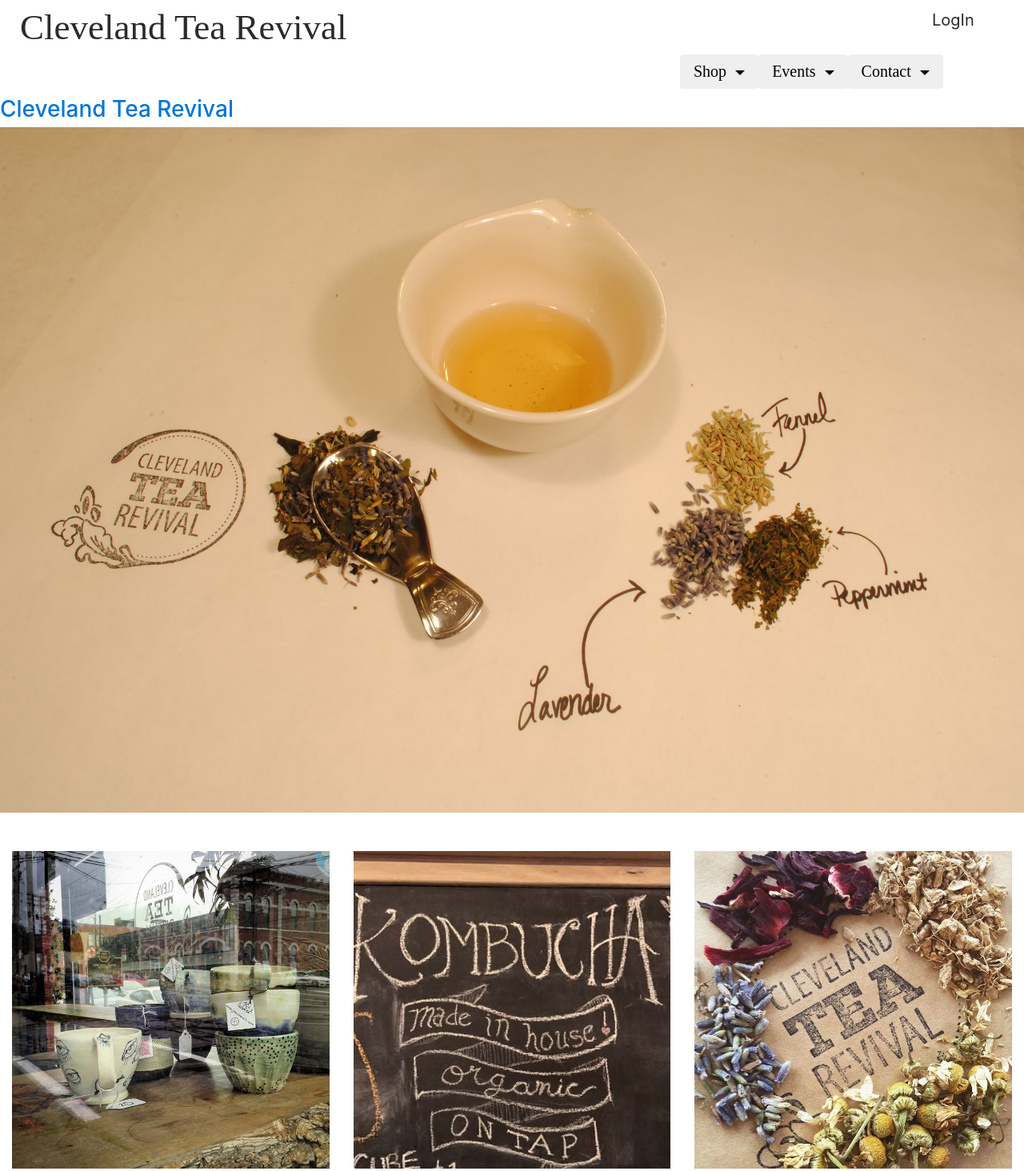
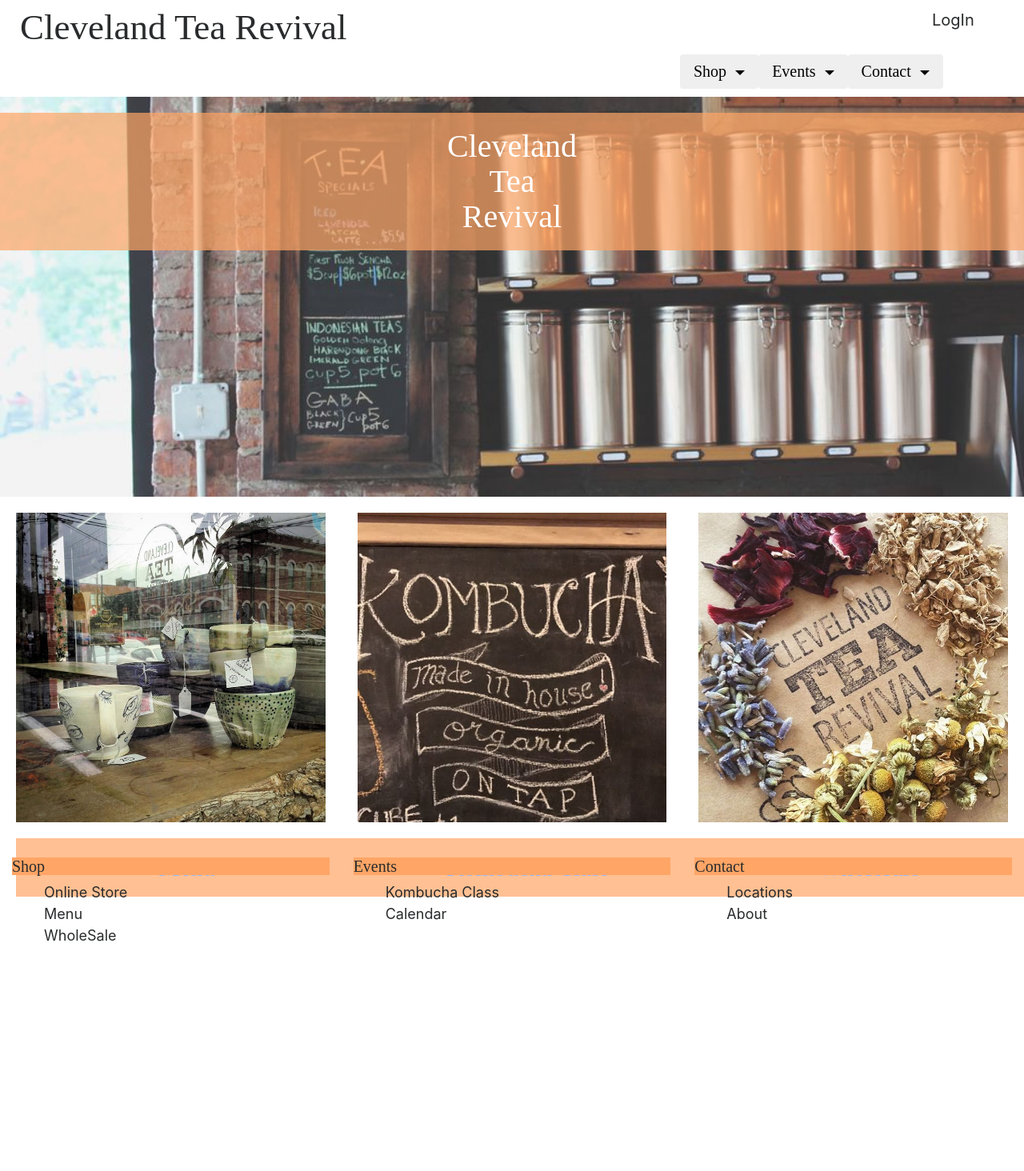
Before and after one commit to BixbyRamone/CleTeaRev, a website: page public/index.html in a window 1280 px wide. Shown: the top 1464 px of the page at 80% size. After the commit the page ends 1199 px from the top, so only its background shows below. Drawn offline with nearby package versions, Linux system fonts and the light colour scheme; a script that the page names is missing.

Commit message:
safety commit

```diff
--- a/public/css/style.css
+++ b/public/css/style.css
@@ -17,9 +17,38 @@
 	font-family: 'Slabo 27px', serif;
 }
 
-.img-header{
-	/*margin-top: 100px;*/
-}
+.img-header {
+	width: 100%;
+ 	position: absolute;
+ 	text-align: center;
+	font-family: 'Slabo 27px', serif;
+	color: #fff;
+	padding: 20px;
+	margin-top: 20px;
+	font-size: 40px;
+	background-color: rgba(255, 165, 102, 0.70);
+  }
+
+  .img-link {
+  	/*border: 10px;*/
+  	padding: 20px;
+  	width: 100%;
+  }
+
+  .link-header {
+  	position: absolute;
+	font-family: 'Slabo 27px', serif;
+	text-align: center;
+	background-color: rgba(255, 165, 102, 0.70);
+	color: rgb(148, 188, 252);
+	width: 100%;
+	padding-top: 20px;
+	padding-bottom: 20px;
+	border-left: 10px;
+	border-right: 10px;
+	margin-top: 20px;
+	font-size: 30px;
+  }
 
 .login-head {
 	float: right;
@@ -35,12 +64,12 @@
 footer > div > div > h4 {
 	width: 100%;
 	font-family: 'Slabo 27px', serif;
-	font-size: 40px;
+	font-size: 20px;
 	background-color: rgb(255, 165, 102);
 }
 
 footer > div > div > ul > li {
-	font-size: 35px;
+	font-size: 18px;
 }
 
 footer > div > div > ul {
--- a/public/index.html
+++ b/public/index.html
@@ -70,29 +70,36 @@
             </div>
         </header>
 
-        <!-- CONTENT -->
+        <!-- ____________________CONTENT____________________________ -->
+        <div>
         <a class="row" href="">
-        	<h3 class="img-header">Cleveland Tea Revival</h3>
-        	<img class="photo-link logo" src="/images/background.jpg">
-
+        	<img class="photo-link logo" src="/images/temppicrsz.jpeg">
+        	<h3 class="img-header">Cleveland<br>Tea<br>Revival</h3>
+        	<div></div>
         </a>
-
-        <br>
-        <br>
+    </div>
 
         <div class="row">
-        	<a class="col-lg-4" href="">
+        	<a class="col-lg-4 img-link" href="">
+        		<div class="">
         		<img class="photo-link" src="/images/window.jpg">
+        		<h3 class="link-header">Menu</h3>
+        		</div>
         	</a>
-        	<a class="col-lg-4" href="">
+        	<a class="col-lg-4 img-link" href="">
+        		<div class="">
         		<img class="photo-link" src="/images/chalksign.jpg">
+        		<h3 class="link-header">Kombucha Class</h3>
+        		</div>
         	</a>
-        	<a class="col-lg-4" href="">
+        	<a class="col-lg-4 img-link" href="">
+        		<div class="">
         		<img class="photo-link" src="/images/wreathrsz.jpeg">
+        		<h3 class="link-header">Wholesale</h3>
+        		</div>
         	</a>
         </div>
         <br>
-
 
         <!--FOOTER-->
         <footer class="">
```
